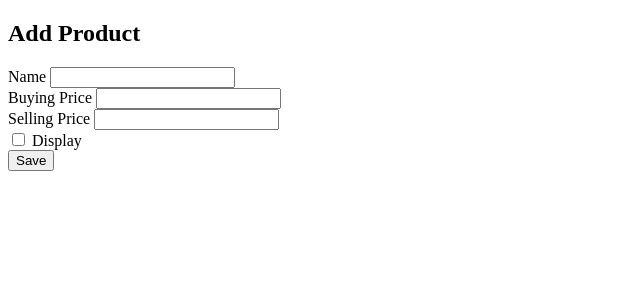
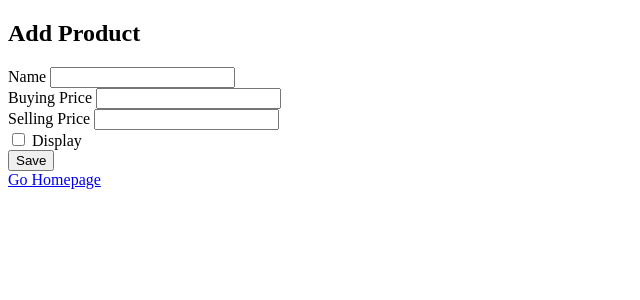
Before and after one commit to Abir-Tx/webtech, a PHP site: page /lab5/view/pages/add_product.php in a window 1280 px wide. Shown: the top 300 px of the page, without its empty margins (0-640 px from the left). Run offline with PHP 8.4, Linux system fonts and the light colour scheme.

Commit message:
Add a go to home link to every sub pages
Signed-off-by: Abir-Tx <28858998+Abir-Tx@users.noreply.github.com>

```diff
--- a/lab5/view/pages/add_product.php
+++ b/lab5/view/pages/add_product.php
@@ -28,6 +28,8 @@
 		<br>
 		<input type="submit" value="Save">
 	</form>
+
+	<a href="../index.php">Go Homepage</a>
 </body>
 
 </html>
--- a/lab5/view/pages/delete_product.php
+++ b/lab5/view/pages/delete_product.php
@@ -32,7 +32,7 @@
 	// Loop through the products and display them in the table
 	header('location: ./view_product.php');
 	?>
-
+	<a href="../index.php">Go Homepage</a>
 </body>
 
 </html>
--- a/lab5/view/pages/edit_product.php
+++ b/lab5/view/pages/edit_product.php
@@ -50,7 +50,7 @@
 		</form>";
 	}
 	?>
-
+	<a href="../index.php">Go Homepage</a>
 </body>
 
 </html>
--- a/lab5/view/pages/search_product.php
+++ b/lab5/view/pages/search_product.php
@@ -19,9 +19,7 @@
 		<input type="text" name="search" placeholder="Search by name">
 		<input type="submit" name="submit" value="Search">
 	</form>
-
-
-
+	<a href="../index.php">Go Homepage</a>
 </body>
 
 </html>
--- a/lab5/view/pages/view_product.php
+++ b/lab5/view/pages/view_product.php
@@ -49,6 +49,7 @@
 
 
 		?>
+		<a href="../index.php">Go Homepage</a>
 </body>
 
 </html>
```
